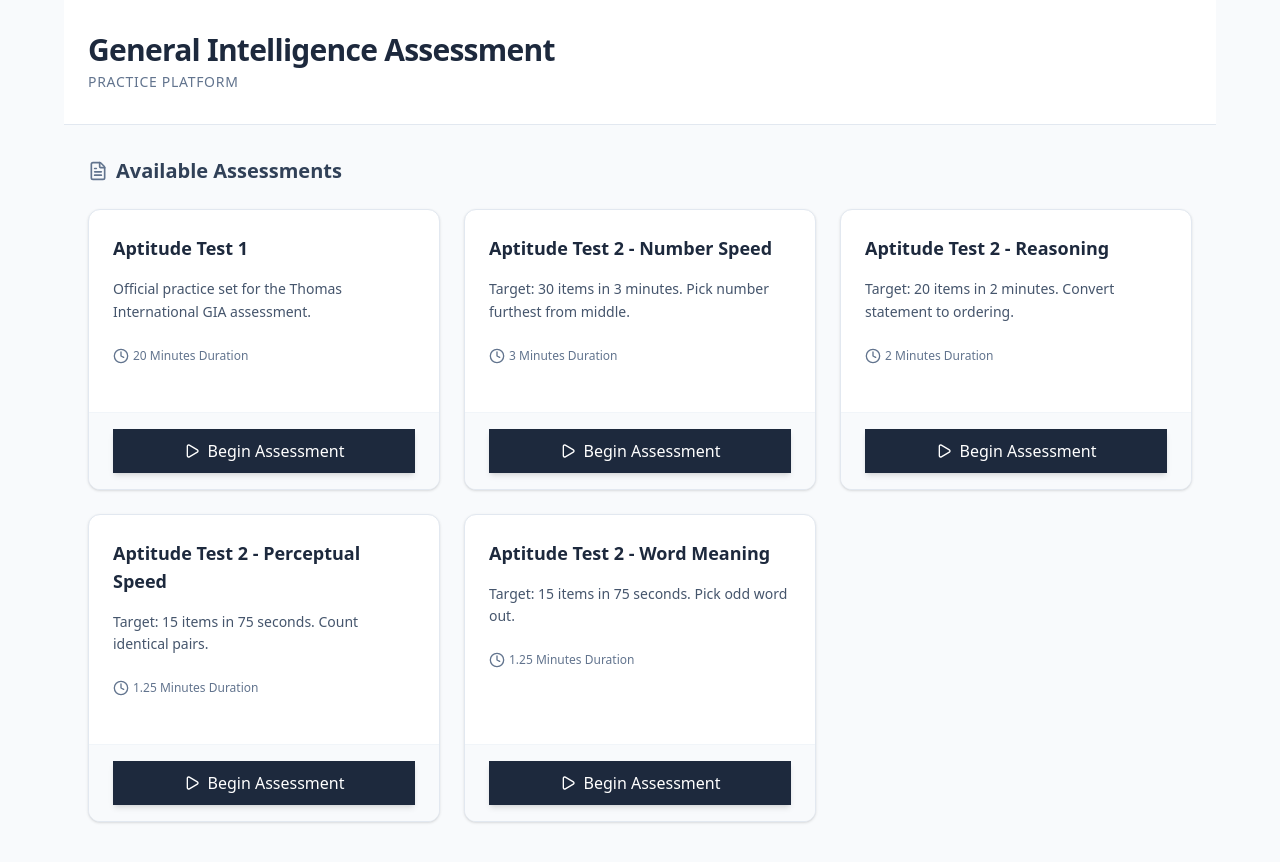
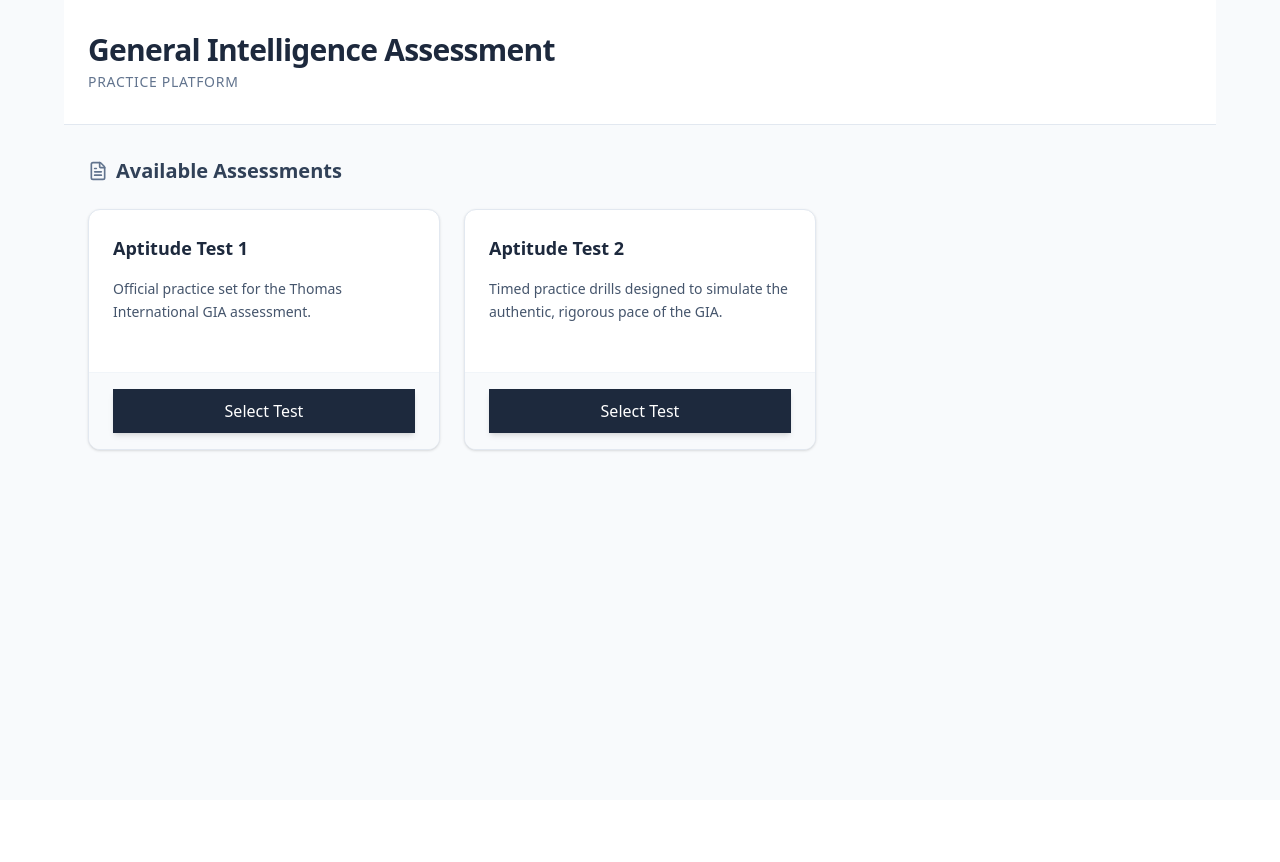
Before and after one commit to ahmedrazakhann/gia-aptitude-app, a Next.js app: page / in a window 1280 px wide. Shown: the top 862 px of the page. After the commit the page ends 800 px from the top, so only its background shows below. Built offline with nearby package versions, Linux system fonts and the light colour scheme.

Commit message:
refactor: reorganize test architecture and update UI components for GIA assessment dashboard

```diff
--- a/src/components/Dashboard.tsx
+++ b/src/components/Dashboard.tsx
@@ -11,25 +11,48 @@ interface DashboardProps {
   onStartTest: (testId: string, durationSeconds: number) => void;
 }
 
-const AVAILABLE_TESTS = [
+type TestSection = {
+  id: string;
+  name: string;
+  desc: string;
+  durationSeconds: number;
+};
+
+type TestGroup = {
+  id: string;
+  name: string;
+  desc: string;
+  sections: TestSection[];
+};
+
+const TEST_GROUPS: TestGroup[] = [
   {
     id: 'aptitude-test-1',
     name: 'Aptitude Test 1',
     desc: 'Official practice set for the Thomas International GIA assessment.',
-    durationSeconds: 1200
+    sections: [
+      { id: 'aptitude-test-1', name: 'Full Assessment', desc: 'All sections combined.', durationSeconds: 1200 }
+    ]
   },
-  { id: 'apt2-number', name: 'Aptitude Test 2 - Number Speed', desc: 'Target: 30 items in 3 minutes. Pick number furthest from middle.', durationSeconds: 180 },
-  { id: 'apt2-reasoning', name: 'Aptitude Test 2 - Reasoning', desc: 'Target: 20 items in 2 minutes. Convert statement to ordering.', durationSeconds: 120 },
-  { id: 'apt2-perceptual', name: 'Aptitude Test 2 - Perceptual Speed', desc: 'Target: 15 items in 75 seconds. Count identical pairs.', durationSeconds: 75 },
-  { id: 'apt2-word', name: 'Aptitude Test 2 - Word Meaning', desc: 'Target: 15 items in 75 seconds. Pick odd word out.', durationSeconds: 75 }
+  {
+    id: 'aptitude-test-2',
+    name: 'Aptitude Test 2',
+    desc: 'Timed practice drills designed to simulate the authentic, rigorous pace of the GIA.',
+    sections: [
+      { id: 'apt2-number', name: 'Number Speed', desc: 'Target: 30 items in 3 minutes. Pick number furthest from middle.', durationSeconds: 180 },
+      { id: 'apt2-reasoning', name: 'Reasoning', desc: 'Target: 20 items in 2 minutes. Convert statement to ordering.', durationSeconds: 120 },
+      { id: 'apt2-perceptual', name: 'Perceptual Speed', desc: 'Target: 15 items in 75 seconds. Count identical pairs.', durationSeconds: 75 },
+      { id: 'apt2-word', name: 'Word Meaning', desc: 'Target: 15 items in 75 seconds. Pick odd word out.', durationSeconds: 75 }
+    ]
+  }
 ];
 
 export const Dashboard: React.FC<DashboardProps> = ({ onStartTest }) => {
   const [results, setResults] = useState<TestResult[]>([]);
+  const [selectedGroupId, setSelectedGroupId] = useState<string | null>(null);
 
   useEffect(() => {
     setResults(getResults());
-    // Enforce light theme globally to maintain the "white background with blue accents" professional look
     document.documentElement.classList.remove('dark');
   }, []);
 
@@ -47,6 +70,57 @@ export const Dashboard: React.FC<DashboardProps> = ({ onStartTest }) => {
     ? results.reduce((acc, r) => acc + r.accuracy, 0) / totalTests
     : 0;
 
+  const activeGroup = TEST_GROUPS.find(g => g.id === selectedGroupId);
+
+  const renderHistory = () => {
+    if (results.length === 0) return null;
+    return (
+      <div>
+        <div className="flex justify-between items-center mb-6">
+          <h2 className="text-xl font-semibold flex items-center text-slate-700">
+            <RotateCcw className="w-5 h-5 mr-2 text-slate-500" />
+            Assessment History
+          </h2>
+          <Button
+            variant="danger"
+            onClick={handleClearHistory}
+            className="text-sm px-4 py-2 flex items-center rounded-none bg-white border border-red-200 text-red-600 hover:bg-red-50"
+          >
+            <AlertTriangle className="w-4 h-4 mr-2" />
+            Clear History
+          </Button>
+        </div>
+        <div className="bg-white shadow-sm border border-slate-200 rounded-none overflow-hidden">
+          <table className="min-w-full text-left text-sm">
+            <thead className="bg-slate-50 border-b border-slate-200 text-slate-600 uppercase tracking-wider font-semibold text-xs">
+              <tr>
+                <th className="px-6 py-4">Date</th>
+                <th className="px-6 py-4">Assessment</th>
+                <th className="px-6 py-4">Score</th>
+                <th className="px-6 py-4">Accuracy</th>
+                <th className="px-6 py-4">Avg Time</th>
+              </tr>
+            </thead>
+            <tbody className="divide-y divide-slate-100">
+              {[...results].reverse().map(r => {
+                const testName = TEST_GROUPS.flatMap(g => g.sections).find(s => s.id === r.testId)?.name || r.testId;
+                return (
+                  <tr key={r.id} className="hover:bg-slate-50 transition-colors">
+                    <td className="px-6 py-4 text-slate-500">{new Date(r.timestamp).toLocaleString(undefined, { dateStyle: 'medium', timeStyle: 'short' })}</td>
+                    <td className="px-6 py-4 font-medium text-slate-700">{testName}</td>
+                    <td className="px-6 py-4 font-semibold text-slate-800">{getScore(r)}</td>
+                    <td className="px-6 py-4 text-slate-600">{r.accuracy.toFixed(1)}%</td>
+                    <td className="px-6 py-4 text-slate-500">{(r.averageResponseTime / 1000).toFixed(1)}s</td>
+                  </tr>
+                );
+              })}
+            </tbody>
+          </table>
+        </div>
+      </div>
+    );
+  };
+
   return (
     <div className="max-w-6xl mx-auto w-full pb-12 font-sans text-slate-900 bg-slate-50 min-h-screen">
       <div className="bg-white border-b border-slate-200 py-8 px-6 mb-8">
@@ -61,7 +135,7 @@ export const Dashboard: React.FC<DashboardProps> = ({ onStartTest }) => {
       </div>
 
       <div className="px-6">
-        {totalTests > 0 && (
+        {!activeGroup && totalTests > 0 && (
           <div className="mb-10">
             <h2 className="text-xl font-semibold mb-6 flex items-center text-slate-700">
               <CheckCircle2 className="w-5 h-5 mr-2 text-slate-500" />
@@ -92,43 +166,49 @@ export const Dashboard: React.FC<DashboardProps> = ({ onStartTest }) => {
           </div>
         )}
 
+        {activeGroup ? (
           <div className="mb-10">
-          <h2 className="text-xl font-semibold mb-6 flex items-center text-slate-700">
-            <FileText className="w-5 h-5 mr-2 text-slate-500" />
-            Available Assessments
+            <div className="flex items-center mb-6">
+              <Button onClick={() => setSelectedGroupId(null)} variant="secondary" className="mr-4 px-3 py-1 bg-slate-200 text-slate-700 border-0 rounded-none text-sm">
+                &larr; Back
+              </Button>
+              <h2 className="text-xl font-semibold flex items-center text-slate-800">
+                {activeGroup.name} Modules
               </h2>
+            </div>
+
             <div className="grid grid-cols-1 md:grid-cols-2 lg:grid-cols-3 gap-6">
-            {AVAILABLE_TESTS.map((test) => {
-              const testResults = results.filter(r => r.testId === test.id);
+              {activeGroup.sections.map((section) => {
+                const testResults = results.filter(r => r.testId === section.id);
                 const bestScore = testResults.length > 0
                   ? Math.max(...testResults.map(r => getScore(r)))
                   : null;
 
                 return (
-                <Card key={test.id} className="flex flex-col border-slate-200 shadow-sm hover:shadow-md transition-shadow rounded-none">
+                  <Card key={section.id} className="flex flex-col border-slate-200 shadow-sm hover:shadow-md transition-shadow rounded-none">
                     <CardBody className="flex-grow p-6">
                       <div className="flex justify-between items-start mb-4">
-                      <h3 className="text-lg font-semibold text-slate-800">{test.name}</h3>
+                        <h3 className="text-lg font-semibold text-slate-800">{section.name}</h3>
                         {bestScore !== null && (
                           <span className="bg-slate-100 text-slate-600 text-xs px-2 py-1 font-medium rounded-sm border border-slate-200">
                             Best: {bestScore}
                           </span>
                         )}
                       </div>
-                    <p className="text-slate-600 text-sm mb-6 leading-relaxed min-h-[40px]">{test.desc}</p>
+                      <p className="text-slate-600 text-sm mb-6 leading-relaxed min-h-[40px]">{section.desc}</p>
 
                       <div className="flex items-center text-xs text-slate-500 mb-6 font-medium">
                         <Clock className="w-4 h-4 mr-1" />
-                      {test.durationSeconds / 60} Minutes Duration
+                        {section.durationSeconds / 60} Minutes Duration
                       </div>
                     </CardBody>
                     <div className="px-6 py-4 border-t border-slate-100 bg-slate-50">
                       <Button
-                      onClick={() => onStartTest(test.id, test.durationSeconds)}
+                        onClick={() => onStartTest(section.id, section.durationSeconds)}
                         className="w-full bg-slate-800 hover:bg-slate-900 text-white rounded-none flex justify-center items-center py-2.5"
                       >
                         <Play className="w-4 h-4 mr-2" />
-                      Begin Assessment
+                        Start Section
                       </Button>
                     </div>
                   </Card>
@@ -136,49 +216,36 @@ export const Dashboard: React.FC<DashboardProps> = ({ onStartTest }) => {
               })}
             </div>
           </div>
-
-        {results.length > 0 && (
-          <div>
-            <div className="flex justify-between items-center mb-6">
-              <h2 className="text-xl font-semibold flex items-center text-slate-700">
-                <RotateCcw className="w-5 h-5 mr-2 text-slate-500" />
-                Assessment History
+        ) : (
+          <div className="mb-10">
+            <h2 className="text-xl font-semibold mb-6 flex items-center text-slate-700">
+              <FileText className="w-5 h-5 mr-2 text-slate-500" />
+              Available Assessments
             </h2>
+            <div className="grid grid-cols-1 md:grid-cols-2 lg:grid-cols-3 gap-6">
+              {TEST_GROUPS.map((group) => {
+                return (
+                  <Card key={group.id} className="flex flex-col border-slate-200 shadow-sm hover:shadow-md transition-shadow rounded-none">
+                    <CardBody className="flex-grow p-6">
+                      <h3 className="text-lg font-semibold text-slate-800 mb-4">{group.name}</h3>
+                      <p className="text-slate-600 text-sm mb-6 leading-relaxed min-h-[40px]">{group.desc}</p>
+                    </CardBody>
+                    <div className="px-6 py-4 border-t border-slate-100 bg-slate-50">
                       <Button
-                variant="danger"
-                onClick={handleClearHistory}
-                className="text-sm px-4 py-2 flex items-center rounded-none bg-white border border-red-200 text-red-600 hover:bg-red-50"
+                        onClick={() => setSelectedGroupId(group.id)}
+                        className="w-full bg-slate-800 hover:bg-slate-900 text-white rounded-none flex justify-center items-center py-2.5"
                       >
-                <AlertTriangle className="w-4 h-4 mr-2" />
-                Clear History
+                        Select Test
                       </Button>
                     </div>
-            <div className="bg-white shadow-sm border border-slate-200 rounded-none overflow-hidden">
-              <table className="min-w-full text-left text-sm">
-                <thead className="bg-slate-50 border-b border-slate-200 text-slate-600 uppercase tracking-wider font-semibold text-xs">
-                  <tr>
-                    <th className="px-6 py-4">Date</th>
-                    <th className="px-6 py-4">Assessment</th>
-                    <th className="px-6 py-4">Score</th>
-                    <th className="px-6 py-4">Accuracy</th>
-                    <th className="px-6 py-4">Avg Time</th>
-                  </tr>
-                </thead>
-                <tbody className="divide-y divide-slate-100">
-                  {[...results].reverse().map(r => (
-                    <tr key={r.id} className="hover:bg-slate-50 transition-colors">
-                      <td className="px-6 py-4 text-slate-500">{new Date(r.timestamp).toLocaleString(undefined, { dateStyle: 'medium', timeStyle: 'short' })}</td>
-                      <td className="px-6 py-4 font-medium text-slate-700">{AVAILABLE_TESTS.find(t => t.id === r.testId)?.name || 'Unknown'}</td>
-                      <td className="px-6 py-4 font-semibold text-slate-800">{getScore(r)}</td>
-                      <td className="px-6 py-4 text-slate-600">{r.accuracy.toFixed(1)}%</td>
-                      <td className="px-6 py-4 text-slate-500">{(r.averageResponseTime / 1000).toFixed(1)}s</td>
-                    </tr>
-                  ))}
-                </tbody>
-              </table>
+                  </Card>
+                );
+              })}
             </div>
           </div>
         )}
+
+        {renderHistory()}
       </div>
     </div>
   );
```
Also changed, not shown: src/components/TestRunner.tsx (+7 -47 lines), src/tests/aptitude-test-2/questions.ts (+4 -4 lines), src/tests/index.ts (+2 -1 lines). Lines whose indentation alone changed are shown as unchanged.
